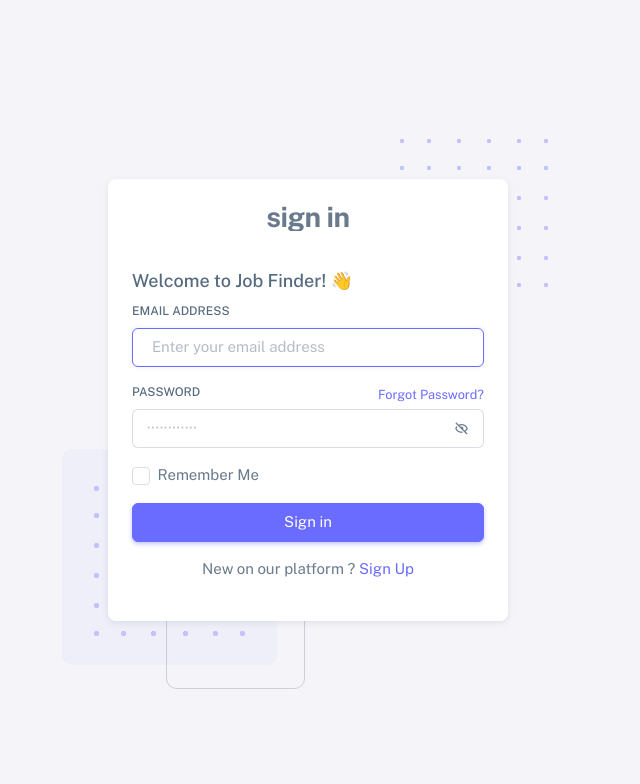
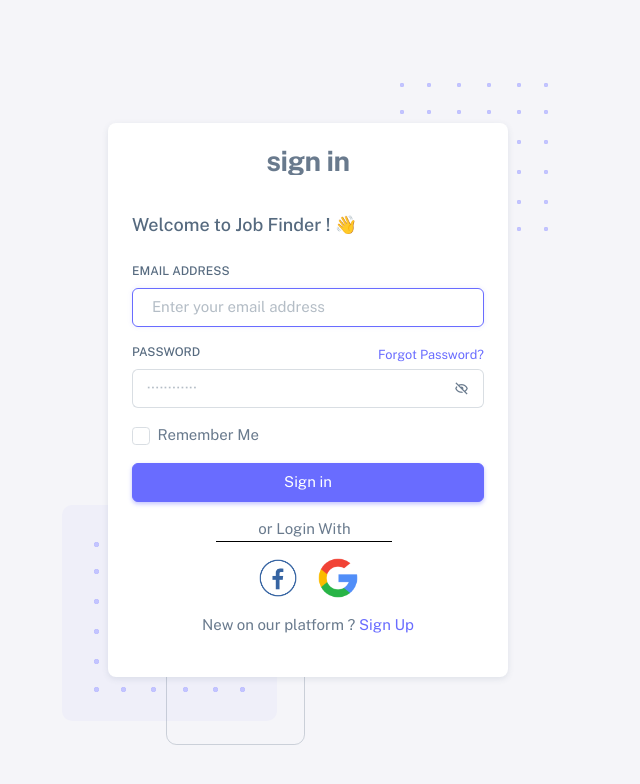
Before and after one commit to 47dhiraj/Job-Finder, a Django app: page /login/ in a window 1280 px wide. Shown: the top 784 px of the page, without its empty margins (332-972 px from the left). Run offline with Django 4.2, Linux system fonts and the light colour scheme; some libraries are stand-ins or nearby versions.

Commit message:
Register and Login functionality done

```diff
--- a/auth_app/templates/auth_app/login.html
+++ b/auth_app/templates/auth_app/login.html
@@ -25,15 +25,15 @@
                     </div>
                     <!-- /Logo -->
 
-                    <h5 class="mb-2">Welcome to Job Finder! 👋</h5>
+                    <h5 class="mb-2">Welcome to Job Finder ! 👋</h5>
 
 
-                    <form id="login_form" class="mb-3" action="#" method="POST">
+                    <form id="login_form" class="mb-3" action="{% url 'login' %}" method="POST">
 
-                        <div class="mb-3">
+                        <div class="mb-3 mt-4">
                             <label for="email" class="form-label">Email Address</label>
                             <input type="email" class="form-control" id="email" name="email"
-                                placeholder="Enter your email address" autofocus />
+                                placeholder="Enter your email address" required autofocus />
                         </div>
 
                         <div class="mb-3 form-password-toggle">
@@ -48,7 +48,7 @@
                             <div class="input-group input-group-merge">
                                 <input type="password" id="password" class="form-control" name="password"
                                     placeholder="&#xb7;&#xb7;&#xb7;&#xb7;&#xb7;&#xb7;&#xb7;&#xb7;&#xb7;&#xb7;&#xb7;&#xb7;"
-                                    aria-describedby="password" />
+                                    aria-describedby="password" required />
                                 <span class="input-group-text cursor-pointer"><i class="bx bx-hide"></i></span>
                             </div>
 
@@ -75,12 +75,30 @@
                             <button class="btn btn-primary d-grid w-100" type="submit">Sign in</button>
                         </div>
 
+
+                        <div class="text-center">
+
+                            <div style="border-bottom: 1px solid black; margin-left: 24%;" class="w-50 mb-3 mt-3">
+                                <span>
+                                    or Login With
+                                </span>
+                            </div>
+
+                            <a href="#" class="pe-3">
+                                <img src="{% static 'dashboard/images/fb.png' %}" width="40">
+                            </a>
+
+                            <a href="#">
+                                <img src="{% static 'dashboard/images/gp.png' %}" width="40">
+                            </a>
+                        </div>
+
                     </form>
 
 
                     <p class="text-center">
                         <span>New on our platform ?</span>
-                        <a href="#">
+                        <a href="{% url 'register' %}">
                             <span>Sign Up</span>
                         </a>
                     </p>
--- a/auth_app/urls.py
+++ b/auth_app/urls.py
@@ -9,5 +9,9 @@ urlpatterns = [
 
     path('login/', views.LoginView.as_view(), name='login'),
 
+    path('logout/', views.LogoutView.as_view(), name='logout'),
+
+    path('activate/<slug:uidb64>/<slug:token>/', views.ActivateAccountView.as_view(), name='activate'),
+
 
 ]
--- a/job_finder/settings.py
+++ b/job_finder/settings.py
@@ -164,8 +164,8 @@ EMAIL_BACKEND = 'django.core.mail.backends.smtp.EmailBackend'
 EMAIL_HOST = 'smtp.gmail.com'
 EMAIL_PORT = 587
 EMAIL_USE_TLS = True
-EMAIL_HOST_USER = 'email_address'
-EMAIL_HOST_PASSWORD = 'password_of_email'
+EMAIL_HOST_USER = 'dhirajkafle998@gmail.com'
+EMAIL_HOST_PASSWORD = 'hitman47lastproject'
 
 
 
--- a/templates/landing/base.html
+++ b/templates/landing/base.html
@@ -79,7 +79,7 @@
 
                     <a href="{% url 'contact' %}" class="nav-item nav-link">Contact</a>
                 </div>
-                <a href="" class="btn btn-primary rounded-0 py-4 px-lg-5 d-none d-lg-block">Sign In<i
+                <a href="{% url 'login' %}" class="btn btn-primary rounded-0 py-4 px-lg-5 d-none d-lg-block">Sign In<i
                         class="fa fa-arrow-right ms-3"></i></a>
             </div>
         </nav>
```
Also changed, not shown: auth_app/templates/auth_app/register.html (+7 -7 lines), static/dashboard/images/fb.png (added), static/dashboard/images/gp.png (added).
